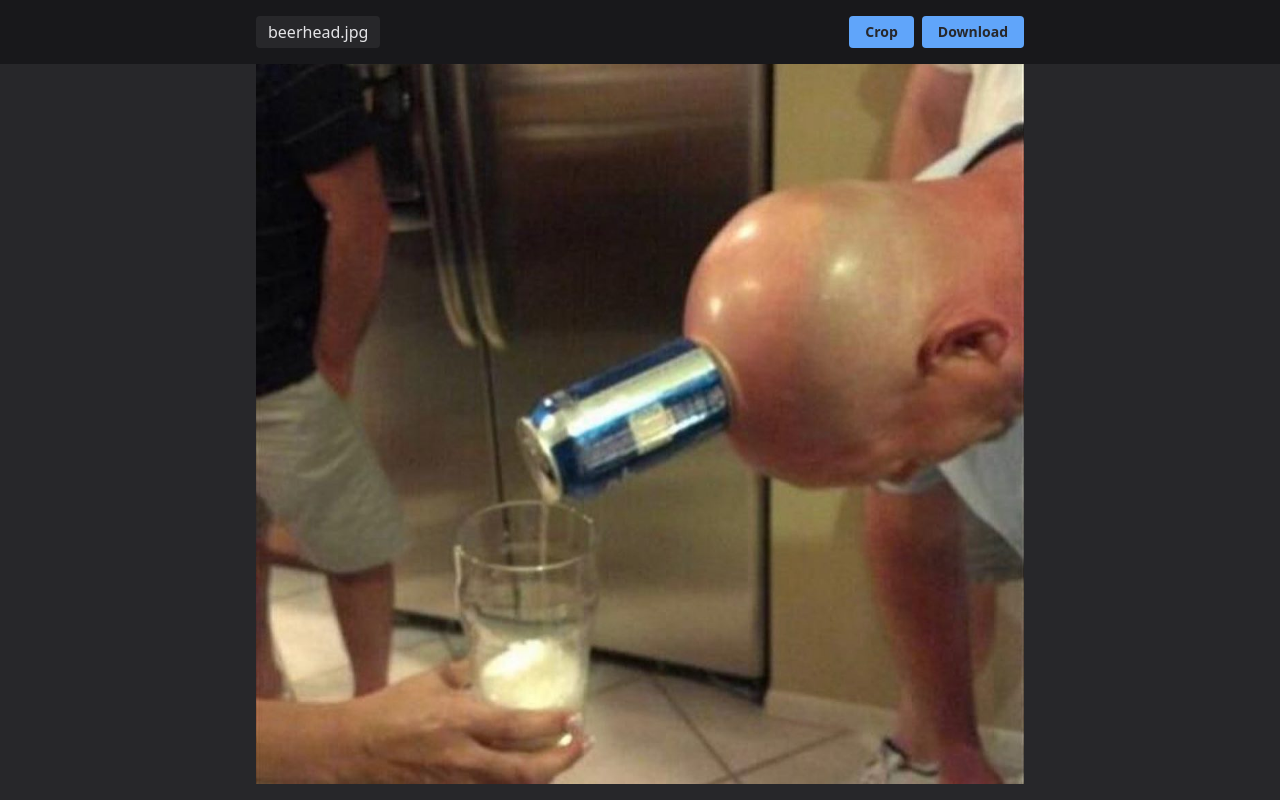
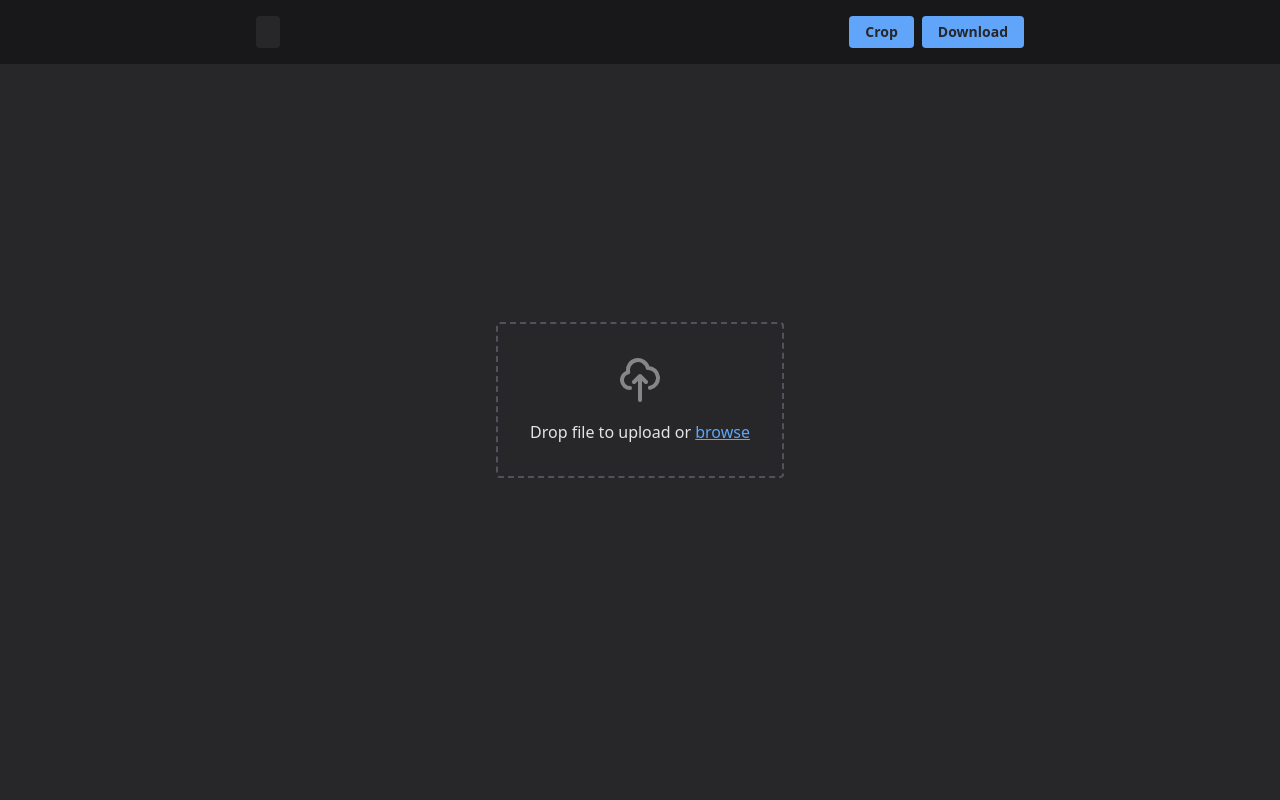
Before and after one commit to daveg1/image-cropper, a website built with Vite: page index.html in a window 1280 px wide. Built offline with nearby package versions, Linux system fonts and the light colour scheme.

Commit message:
v2: add file uploading

```diff
--- a/index.html
+++ b/index.html
@@ -9,7 +9,18 @@
 <body class="h-full bg-zinc-800 text-zinc-200">
 
   <div class="h-full grid place-content-center overflow-hidden">
-    <div id="area" class="relative cursor-crosshair" draggable="false">
+    <div id="file-area" class="p-8 flex flex-col items-center gap-4 border-2 border-dashed border-zinc-600 rounded">
+      <div id="file-drop-overlay" class="hidden fixed inset-0 z-50 place-content-center bg-black/80 text-4xl">
+        <p>Drop file to upload</p>
+      </div>
+      <svg class="h-12 w-12 opacity-50" fill="none" viewBox="0 0 24 24" stroke="currentColor" stroke-width="2">
+        <path stroke-linecap="round" stroke-linejoin="round" d="M7 16a4 4 0 01-.88-7.903A5 5 0 1115.9 6L16 6a5 5 0 011 9.9M15 13l-3-3m0 0l-3 3m3-3v12" />
+      </svg>
+      <div>Drop file to upload or <button id="file-button" class="text-blue-400 underline hover:text-blue-300">browse</button></div>
+      <input id="file" type="file" name="file" class="sr-only">
+    </div>
+
+    <div id="crop-area" class="hidden relative cursor-crosshair" draggable="false">
       <canvas id="canvas" class="block max-w-3xl"></canvas>
     </div>
   </div>
--- a/src/index.js
+++ b/src/index.js
@@ -3,25 +3,59 @@ import './index.css'
 
 window.onload = e => {
   const filename = document.querySelector('#filename')
-  const area = document.querySelector('#area')
+  const fileArea = document.querySelector('#file-area')
+  const cropArea = document.querySelector('#crop-area')
+  const dropAreaOverlay = document.querySelector('#file-drop-overlay')
   const canvas = document.querySelector('#canvas')
   const cropButton = document.querySelector('#crop')
   const downloadButton = document.querySelector('#download')
+  const fileButton = document.querySelector('#file-button')
+  const fileInput = document.querySelector('#file')
 
   const c = canvas.getContext('2d')
   const drawArea = initDrawArea()
-  let img = loadImage()
+  const origin = {}
 
-  const origin = {}
+  let img
   let dims = null
   let isSelecting = false
 
   // Events
-  area.addEventListener('pointerdown', handleCropStart)
   window.addEventListener('pointermove', handleCropMove)
   window.addEventListener('pointerup', handleCropEnd)
+  window.addEventListener('dragenter', e => {
+    dropAreaOverlay.classList.replace('hidden', 'grid')
+  })
+  dropAreaOverlay.addEventListener('dragleave', e => {
+    dropAreaOverlay.classList.replace('grid', 'hidden')
+  })
+  window.addEventListener('dragover', e => e.preventDefault())
+  window.addEventListener('drop', e => {
+    e.preventDefault()
+    handleFile(e.dataTransfer.files[0])
+
+  })
+  cropArea.addEventListener('pointerdown', handleCropStart)
   cropButton.addEventListener('click', crop)
   downloadButton.addEventListener('click', download)
+  fileButton.addEventListener('click', e => {
+    fileInput.click()
+  })
+  fileInput.addEventListener('change', e => {
+    if (fileInput.files.length) {
+      handleFile(fileInput.files[0])
+    }
+  })
+
+  async function handleFile(file) {
+    img = await createImageBitmap(file)
+    loadImage(img)
+    filename.textContent = file.name
+    filename.contentEditable = 'true'
+
+    fileArea.remove()
+    cropArea.classList.remove('hidden')
+  }
 
   function handleCropStart(e) {
     origin.x = e.clientX
@@ -34,7 +68,7 @@ window.onload = e => {
       return
     }
 
-    const bounds = area.getBoundingClientRect()
+    const bounds = cropArea.getBoundingClientRect()
     const lx = Math.floor(Math.min(Math.max(origin.x, e.clientX), bounds.right) - bounds.x)
     const ly = Math.floor(Math.min(Math.max(origin.y, e.clientY), bounds.bottom) - bounds.y)
     const ox = Math.floor(Math.max(Math.min(origin.x, e.clientX), bounds.left) - bounds.x)
@@ -94,21 +128,13 @@ window.onload = e => {
   function initDrawArea() {
     const div = document.createElement('div')
     div.id = 'draw-area'
-    area.append(div)
+    cropArea.append(div)
     return div
   }
 
-  function loadImage() {
-    const img = new Image()
-    img.src = imgURL
-
-    img.onload = (e) => {
-      canvas.height = img.naturalHeight
-      canvas.width = img.naturalWidth
-      c.drawImage(img, 0, 0)
-      filename.textContent = (img.src.split('/').pop())
-      filename.contentEditable = 'true'
-    }
-    return img
+  function loadImage(img) {
+    canvas.height = img.height
+    canvas.width = img.width
+    c.drawImage(img, 0, 0)
   }
 }
--- a/tailwind.config.js
+++ b/tailwind.config.js
@@ -1,7 +1,7 @@
 module.exports = {
   content: [
     "./index.html",
-    "./src/*.js"
+    "./src/*/*.js"
   ],
   theme: {
     extend: {},
```
